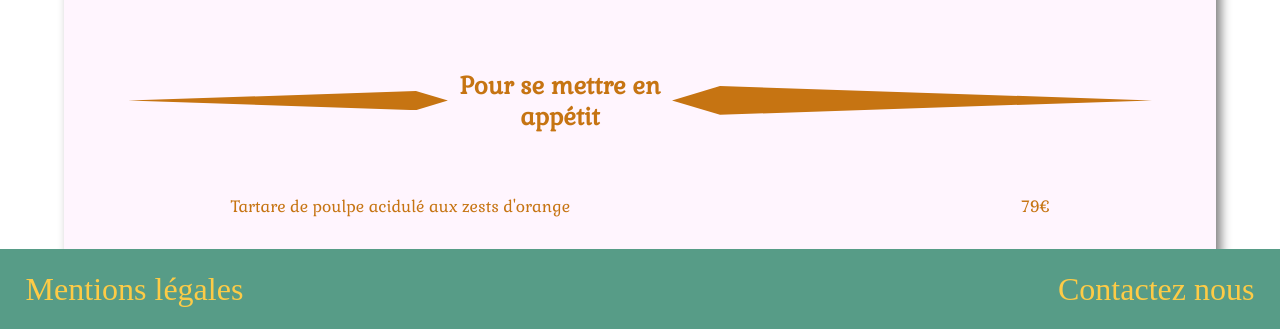
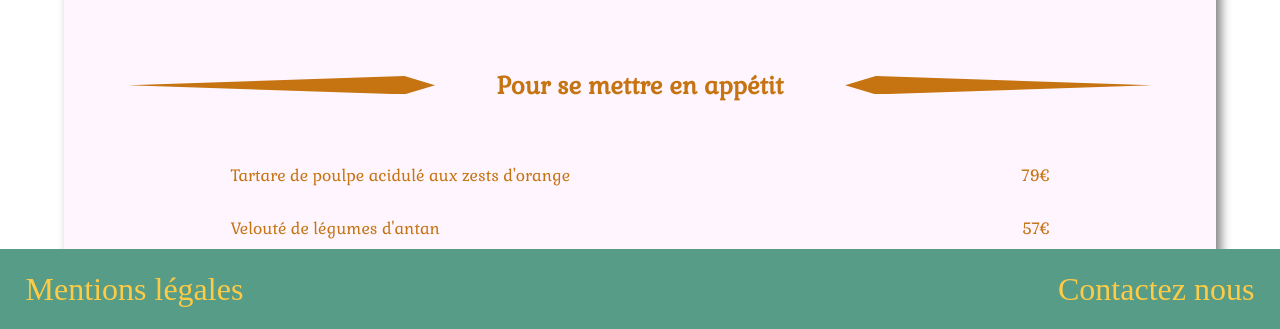
Before and after one commit to Nicolas-Leveque/Ohmyfood, a website: page menus/menu2.html in a window 1280 px wide. Shown: the part 471-800 px from the top of the page. Drawn offline with Linux system fonts and the light colour scheme.

Commit message:
ajout responsive

```diff
--- a/scss/Pages/_menu1.scss
+++ b/scss/Pages/_menu1.scss
@@ -59,6 +59,7 @@ h2
         font-size: x-large;
         @include mobile {
             flex-direction: column-reverse;
+
         }
 
         .separateur1
@@ -71,10 +72,16 @@ h2
            /* width: 30%;*/
         }
         .separateur-left {
-            width: 50%;
+            width: 30%;
+            @include mobile {
+                width: 50%;
+            }
         }
         .separateur-right {
-            width: 75%;
+            width: 30%;
+            @include mobile {
+                width: 75%;
+            }
         }
     }
 
```
Also changed, not shown: css/style.css, css/style2.css, 2 other files.
